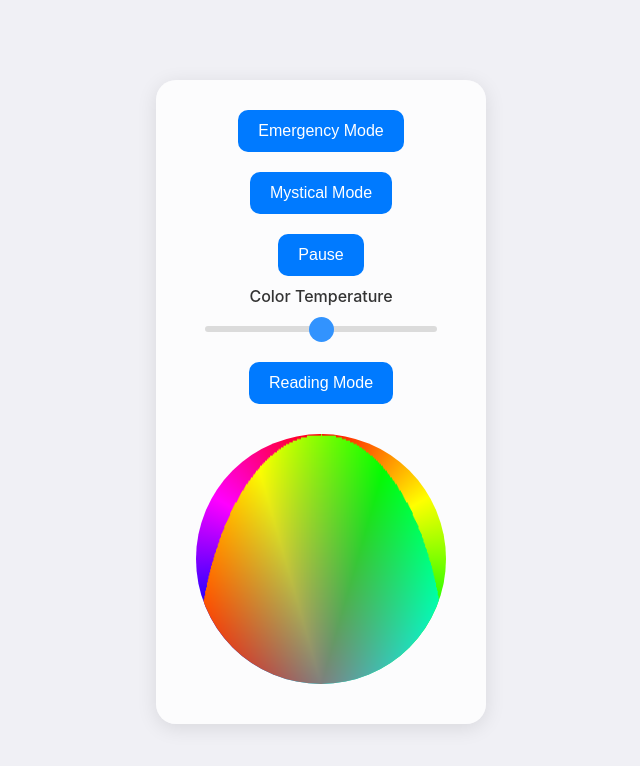
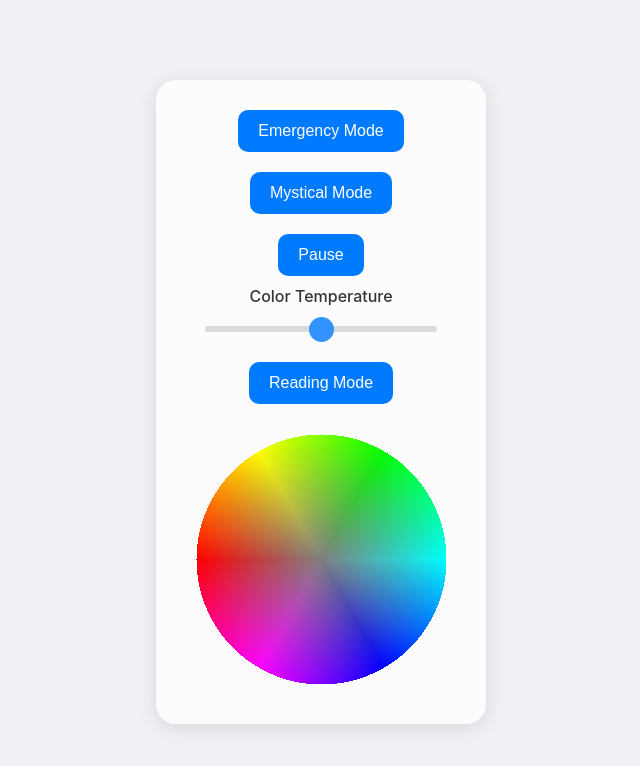
Before and after one commit to jonnychn/flare, a plain HTML site: page index.html in a window 1280 px wide. Shown: the whole page, without its empty margins (319-959 px from the left). Drawn offline with Linux system fonts and the light colour scheme.

Commit message:
Update index.html
Adjusted the color wheel to ensure that as you move the cursor over it, the background updates dynamically with the color selected

```diff
--- a/index.html
+++ b/index.html
@@ -78,18 +78,7 @@
             border-radius: 50%;
             margin: 20px;
             cursor: crosshair;
-            background: conic-gradient(
-                red, yellow, lime, cyan, blue, magenta, red
-            );
             position: relative;
-        }
-        canvas {
-            width: 250px;
-            height: 250px;
-            border-radius: 50%;
-            position: absolute;
-            top: 0;
-            left: 0;
         }
     </style>
 </head>
@@ -102,7 +91,7 @@
         <input type="range" id="colorTemp" min="2000" max="8000" step="100" onchange="changeColorTemperature()">
         <button onclick="startReadingMode()">Reading Mode</button>
         <div id="colorPicker">
-            <canvas id="colorCanvas"></canvas>
+            <canvas id="colorCanvas" width="250" height="250"></canvas>
         </div>
     </div>
 
@@ -164,7 +153,6 @@
             const canvas = document.getElementById('colorCanvas');
             const ctx = canvas.getContext('2d');
             const radius = canvas.width / 2;
-            const image = ctx.createImageData(canvas.width, canvas.height);
 
             for (let y = -radius; y < radius; y++) {
                 for (let x = -radius; x < radius; x++) {
@@ -172,7 +160,7 @@
                     if (distance <= radius) {
                         const angle = Math.atan2(y, x) + Math.PI;
                         const hue = angle * 180 / Math.PI;
-                        const saturation = distance / radius * 100;
+                        const saturation = (distance / radius) * 100;
                         ctx.fillStyle = `hsl(${hue}, ${saturation}%, 50%)`;
                         ctx.fillRect(x + radius, y + radius, 1, 1);
                     }
@@ -187,8 +175,11 @@
             const y = event.clientY - rect.top;
             const ctx = canvas.getContext('2d');
             const imgData = ctx.getImageData(x, y, 1, 1).data;
-            const color = `rgb(${imgData[0]}, ${imgData[1]}, ${imgData[2]})`;
-            document.body.style.backgroundColor = color;
+
+            if (imgData[3] !== 0) { // Ensure it's not a transparent pixel
+                const color = `rgb(${imgData[0]}, ${imgData[1]}, ${imgData[2]})`;
+                document.body.style.backgroundColor = color;
+            }
         }
 
         window.onload = function () {
```
